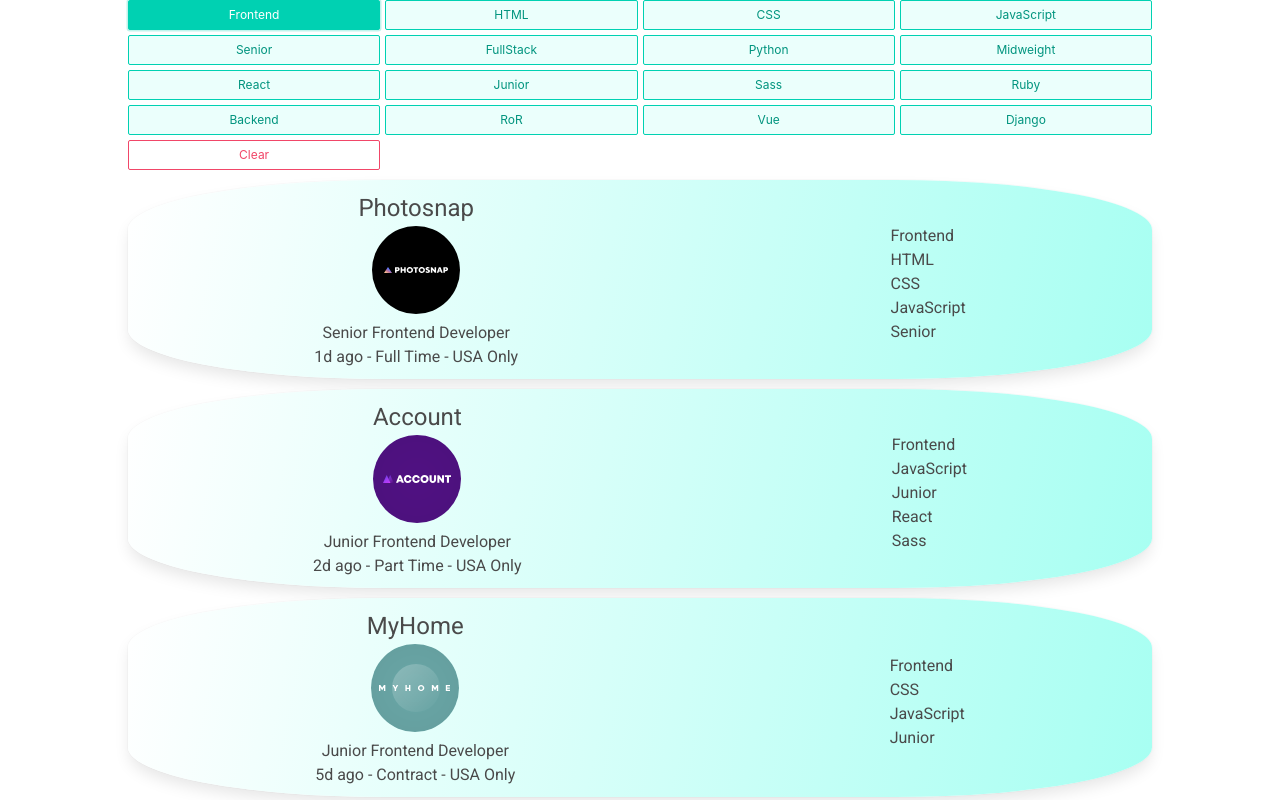
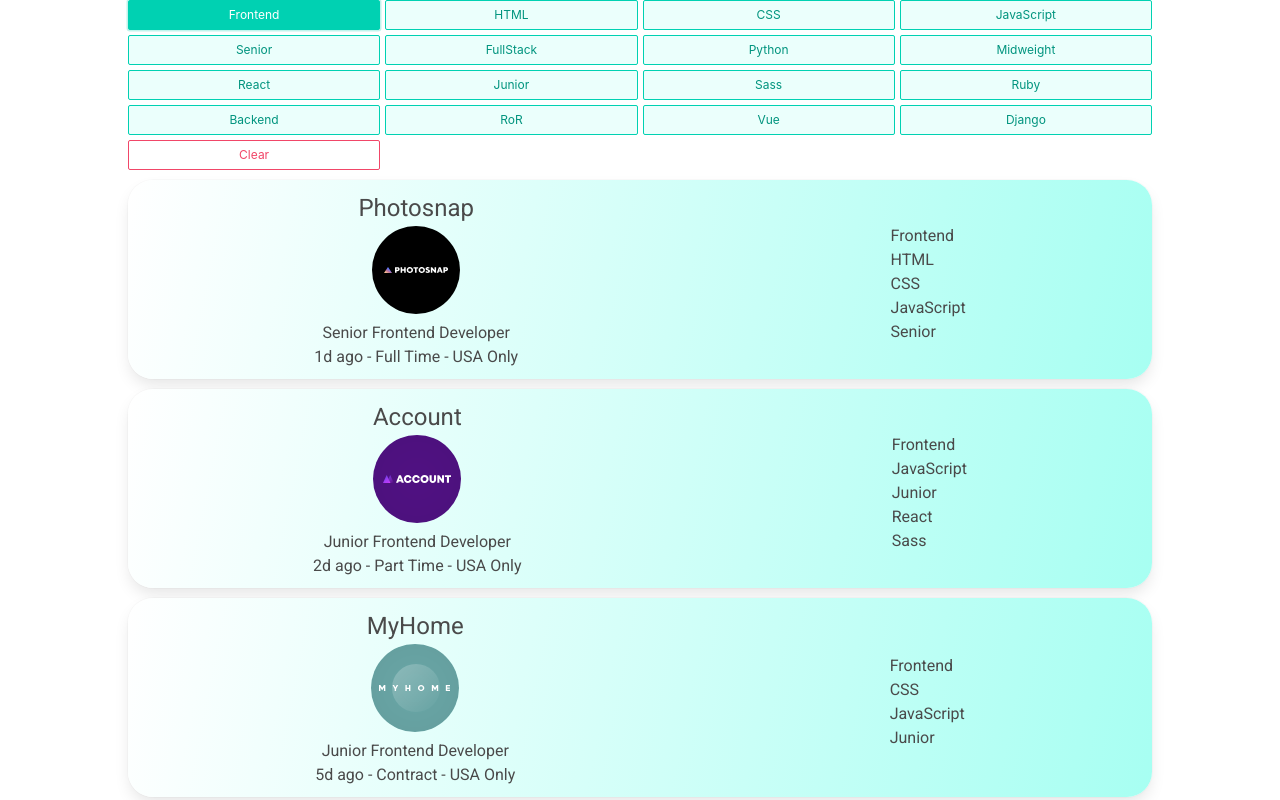
Before and after one commit to ChrisPrzR/jobs-filtering, a plain HTML site: page index.html in a window 1280 px wide. Both pictures are taken after a click on the button "Frontend". Shown: the top 800 px of the page. Drawn offline with nearby package versions, Linux system fonts and the light colour scheme.

Commit message:
updating styles

```diff
--- a/styles.css
+++ b/styles.css
@@ -28,7 +28,7 @@ body{
     margin: 0 auto;
     margin-bottom: 10px;
     width: 80vw;
-    border-radius: 25%;
+    border-radius: 25px;
     background: rgb(255,255,255);
     background: linear-gradient(101deg, rgba(255,255,255,1) 0%, rgba(255,255,255,1) 0%, rgba(167,255,242,1) 100%);
 }
```
